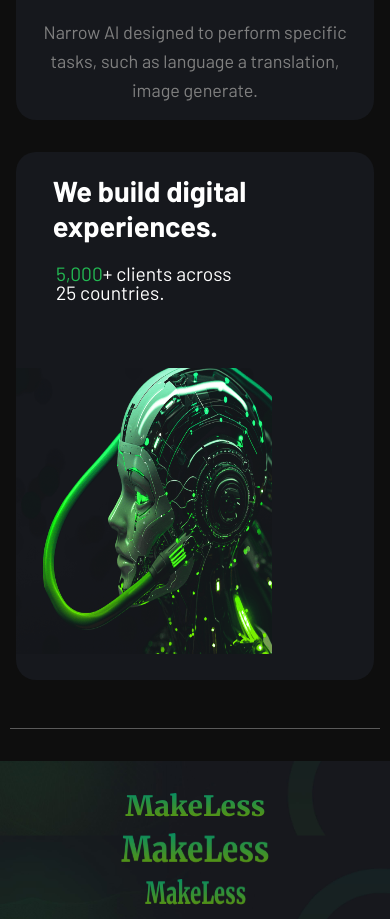
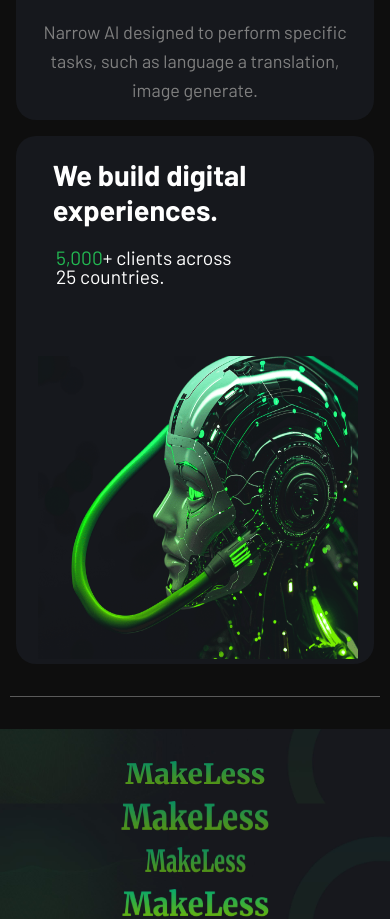
Before and after one commit to MaryamJami1/technology-website-next.js, a Next.js app: page / in a window 390 px wide. Shown: the part 2021-2940 px from the top of the page. Built offline with nearby package versions, Linux system fonts and the light colour scheme.

Commit message:
experience

```diff
--- a/components/Experiences/experience.module.css
+++ b/components/Experiences/experience.module.css
@@ -241,11 +241,12 @@
   }
   .box1 {
     width: 100%;
-    margin: 1rem 0;
+    margin: 0;
 }
   .img{
-    height: 22rem;
-    width: 16rem;
+    height: 23.3rem;
+    width: 20rem;
+    margin: 0 0 0 1.4rem;
 
   }
   .para {
```
